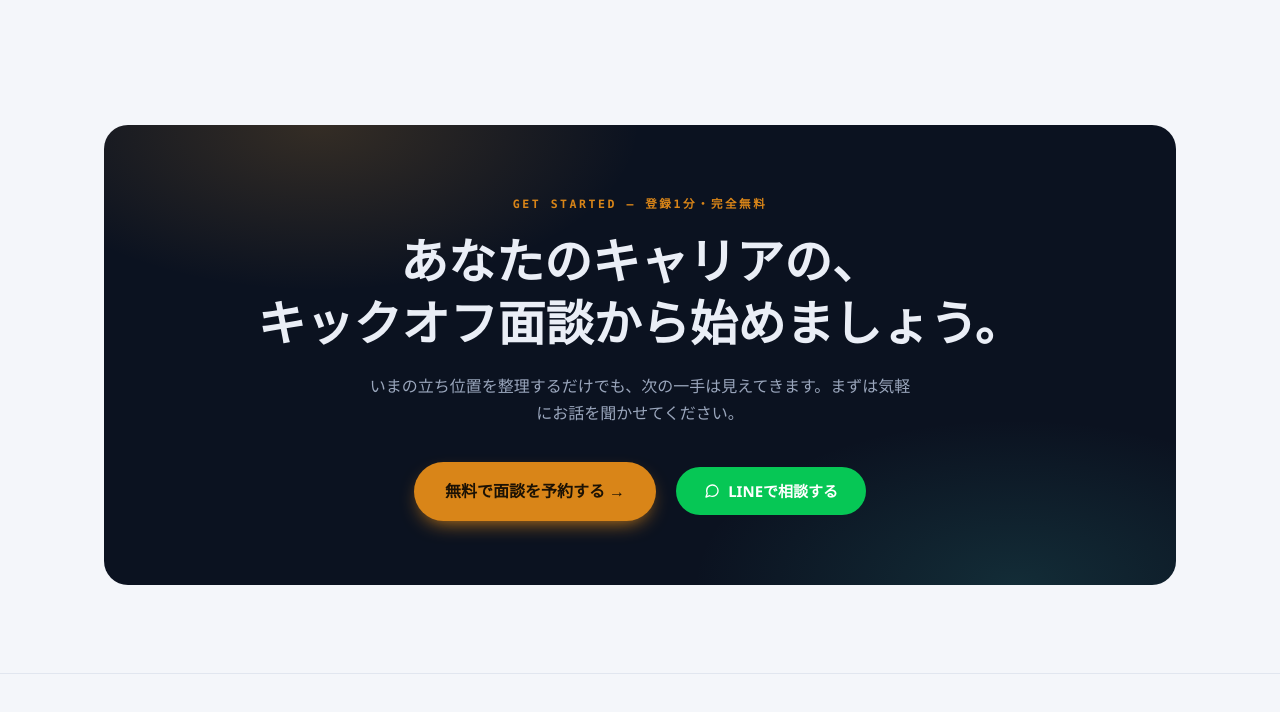
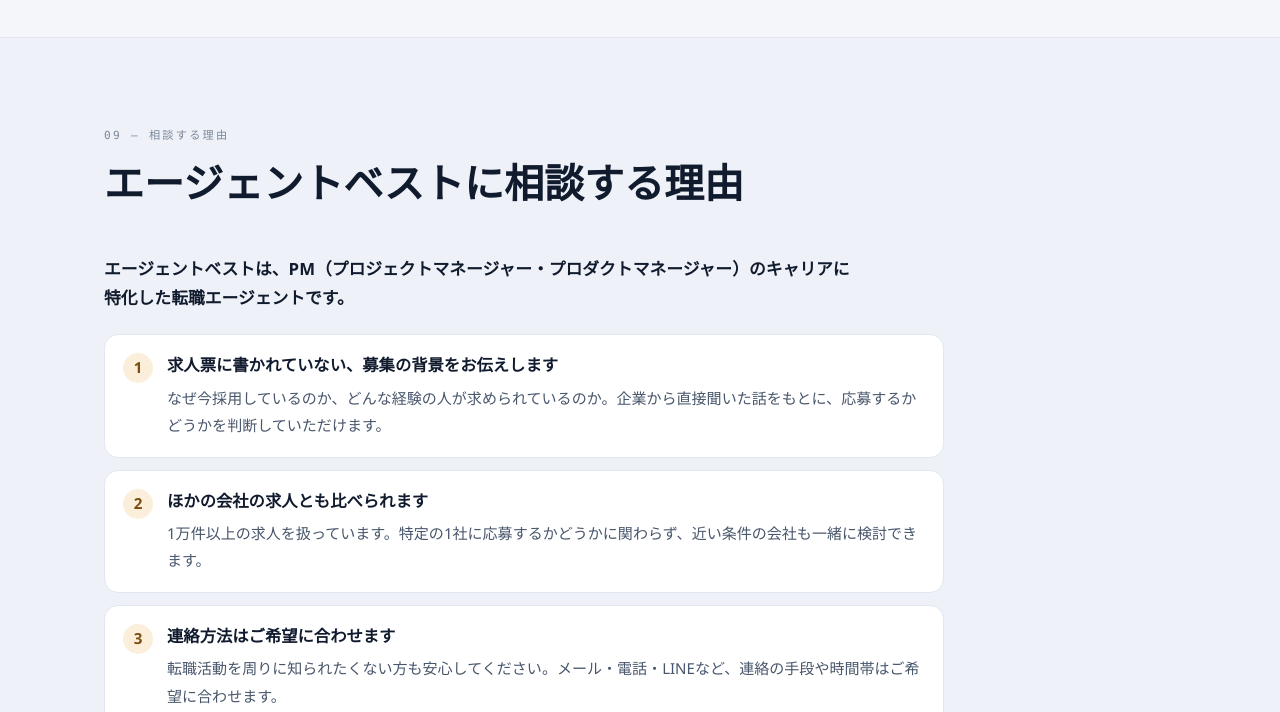
Before and after one commit to agentbest/pm-lp, a plain HTML site: page index.html in a window 1280 px wide. Shown: the part 8870-9582 px from the top of the page. Drawn offline with Linux system fonts and the light colour scheme.

Commit message:
相談する理由を全LP共通の4項目に統一
Co-Authored-By: Claude Opus 5.5 <noreply@anthropic.com>

```diff
--- a/index.html
+++ b/index.html
@@ -427,6 +427,14 @@
   .line-badge{display:inline-block;line-height:0}
   .line-badge img{display:block;width:116px;height:36px}
   .line-badge:hover{opacity:.82}
+
+  /* 相談する理由（全LP共通） */
+  .abwhy-lead{font-weight:800;font-size:1.05rem;line-height:1.7;margin:0 0 22px;max-width:760px}
+  .abwhy{display:grid;gap:12px;max-width:840px}
+  .abwhy>div{position:relative;background:var(--surface);border:1px solid var(--line);border-radius:var(--radius);padding:18px 20px 18px 62px}
+  .abwhy .n{position:absolute;left:18px;top:18px;width:30px;height:30px;border-radius:50%;background:var(--accent-tint);color:var(--accent-ink);font-weight:800;font-size:.95rem;display:flex;align-items:center;justify-content:center}
+  .abwhy b{display:block;font-weight:800;font-size:1.02rem;line-height:1.55;color:var(--ink)}
+  .abwhy p{margin:6px 0 0;font-size:.94rem;line-height:1.8;color:var(--ink-soft)}
 </style>
 </head>
 <body>
@@ -729,6 +737,23 @@
     </div>
   </section>
 
+  <!-- ============ WHY AGENTBEST ============ -->
+  <section class="band" id="why-agentbest">
+    <div class="wrap">
+      <div class="sec-head rv">
+        <span class="sec-index">09 — 相談する理由</span>
+        <h2>エージェントベストに相談する理由</h2>
+      </div>
+      <p class="abwhy-lead rv">エージェントベストは、PM（プロジェクトマネージャー・プロダクトマネージャー）のキャリアに特化した転職エージェントです。</p>
+      <div class="abwhy rv">
+        <div><span class="n">1</span><b>求人票に書かれていない、募集の背景をお伝えします</b><p>なぜ今採用しているのか、どんな経験の人が求められているのか。企業から直接聞いた話をもとに、応募するかどうかを判断していただけます。</p></div>
+        <div><span class="n">2</span><b>ほかの会社の求人とも比べられます</b><p>1万件以上の求人を扱っています。特定の1社に応募するかどうかに関わらず、近い条件の会社も一緒に検討できます。</p></div>
+        <div><span class="n">3</span><b>連絡方法はご希望に合わせます</b><p>転職活動を周りに知られたくない方も安心してください。メール・電話・LINEなど、連絡の手段や時間帯はご希望に合わせます。</p></div>
+        <div><span class="n">4</span><b>平日夜・土日も面談できます</b><p>仕事のあとや休日にも、面談の時間を取れます。</p></div>
+      </div>
+    </div>
+  </section>
+
   <!-- ============ FINAL CTA ============ -->
   <section id="entry">
     <div class="wrap">
```
